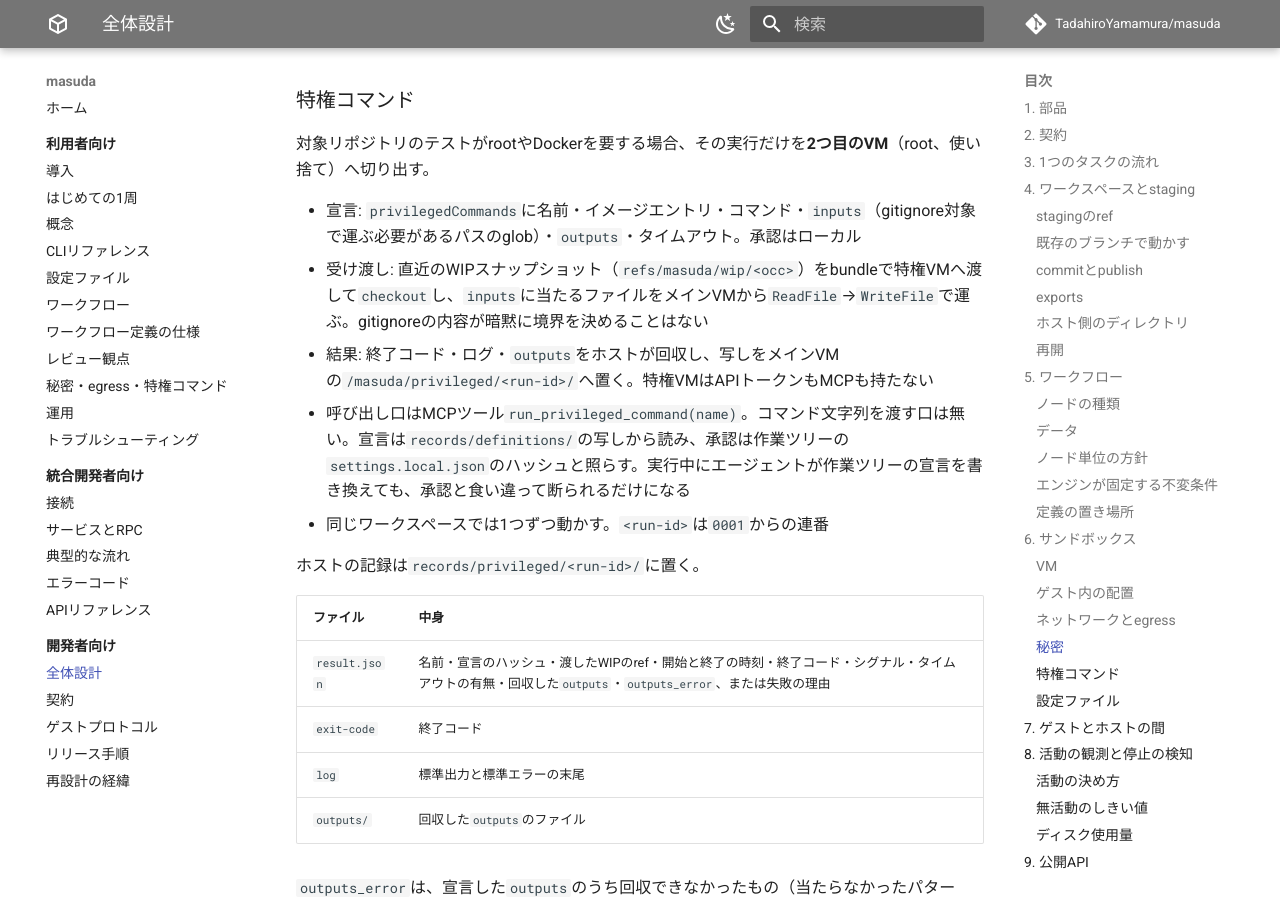
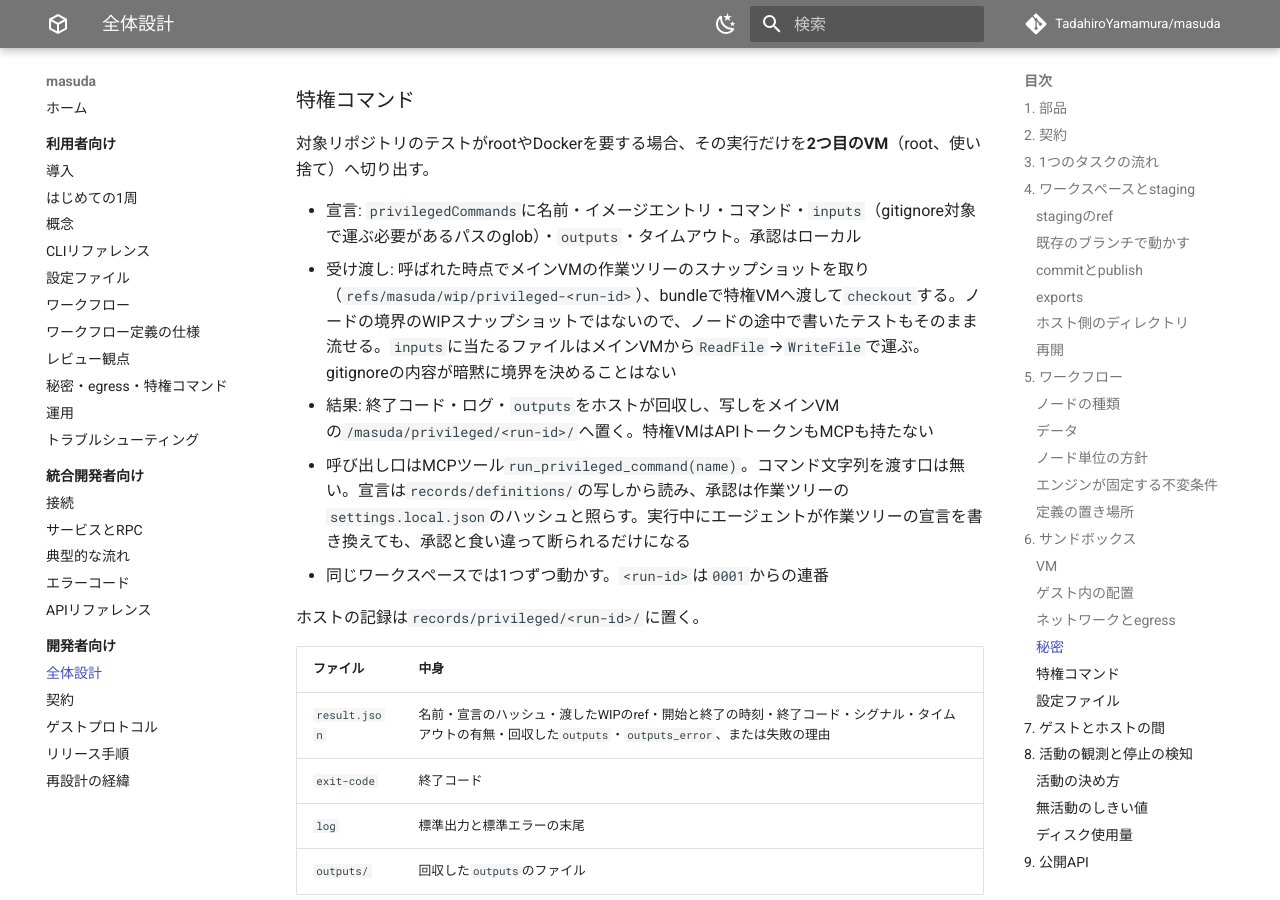
Before and after one commit to TadahiroYamamura/masuda, an MkDocs documentation site: the page built from docs/design/overview.md, in a window 1280 px wide and 900 px high, scrolled down 11152 px. Built offline with MkDocs 1.6.1 and Material for MkDocs 9.7.7, drawn with Linux system fonts in a browser that asks for light colours; comment, search, counter and statistics services are not loaded; the version menu is left out.

Commit message:
docs(design): 特権コマンドへ渡すスナップショットの記述を実装に合わせる
## 意図
overview.mdは特権VMへ「直近のWIPスナップショット（refs/masuda/wip/<occ>）」を渡すと書いていたが、実装（serve/privileged.goのSnapshotNamed）は呼ばれた時点で取り直している。利用者向けのsecrets-and-egress.mdは実装どおり。ノードの途中で書いたテストを特権コマンドで流す使い方は実装の形でないと成り立たないので、実装を正として設計文書を直す。ハーネスのセッションからの指摘。

Co-Authored-By: Claude Opus 5.5 <noreply@anthropic.com>

```diff
--- a/docs/design/overview.md
+++ b/docs/design/overview.md
@@ -252,7 +252,7 @@ publishとdiscardの最後に、exportsを書き出してからVMを破棄し、
 対象リポジトリのテストがrootやDockerを要する場合、その実行だけを**2つ目のVM**（root、使い捨て）へ切り出す。
 
 - 宣言: `privilegedCommands`に名前・イメージエントリ・コマンド・`inputs`（gitignore対象で運ぶ必要があるパスのglob）・`outputs`・タイムアウト。承認はローカル
-- 受け渡し: 直近のWIPスナップショット（`refs/masuda/wip/<occ>`）をbundleで特権VMへ渡して`checkout`し、`inputs`に当たるファイルをメインVMから`ReadFile`→`WriteFile`で運ぶ。gitignoreの内容が暗黙に境界を決めることはない
+- 受け渡し: 呼ばれた時点でメインVMの作業ツリーのスナップショットを取り（`refs/masuda/wip/privileged-<run-id>`）、bundleで特権VMへ渡して`checkout`する。ノードの境界のWIPスナップショットではないので、ノードの途中で書いたテストもそのまま流せる。`inputs`に当たるファイルはメインVMから`ReadFile`→`WriteFile`で運ぶ。gitignoreの内容が暗黙に境界を決めることはない
 - 結果: 終了コード・ログ・`outputs`をホストが回収し、写しをメインVMの`/masuda/privileged/<run-id>/`へ置く。特権VMはAPIトークンもMCPも持たない
 - 呼び出し口はMCPツール`run_privileged_command(name)`。コマンド文字列を渡す口は無い。宣言は`records/definitions/`の写しから読み、承認は作業ツリーの`settings.local.json`のハッシュと照らす。実行中にエージェントが作業ツリーの宣言を書き換えても、承認と食い違って断られるだけになる
 - 同じワークスペースでは1つずつ動かす。`<run-id>`は`0001`からの連番
```
